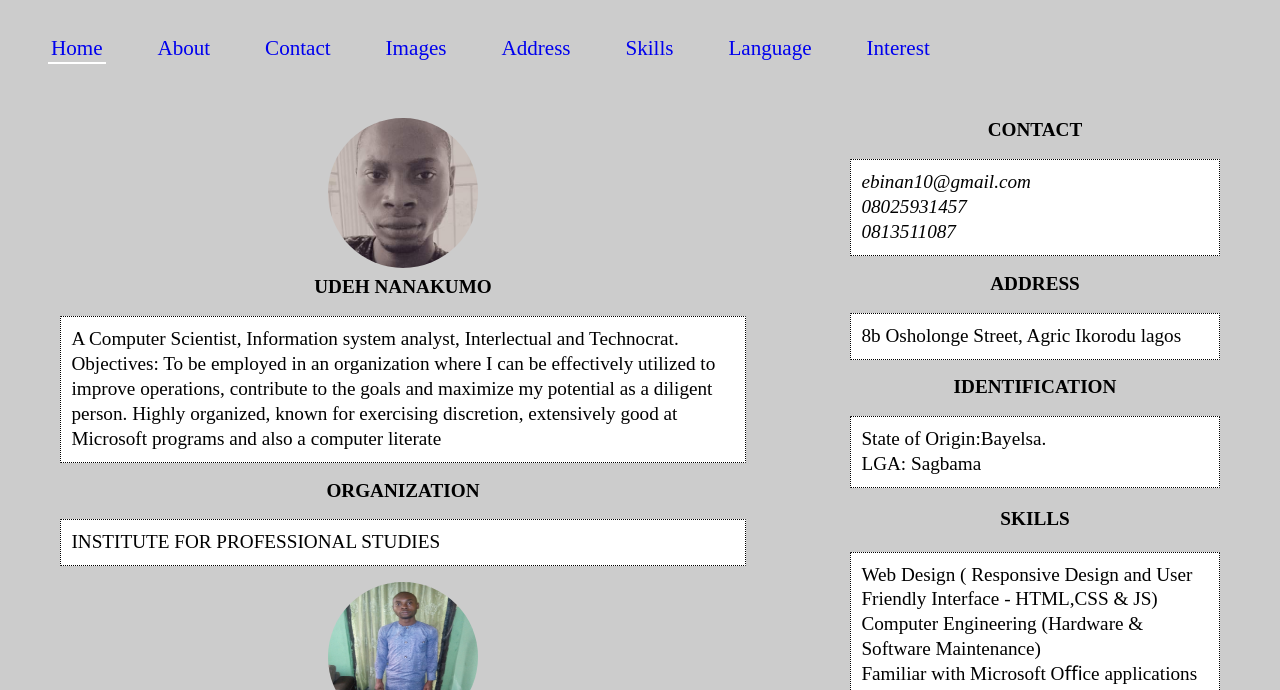
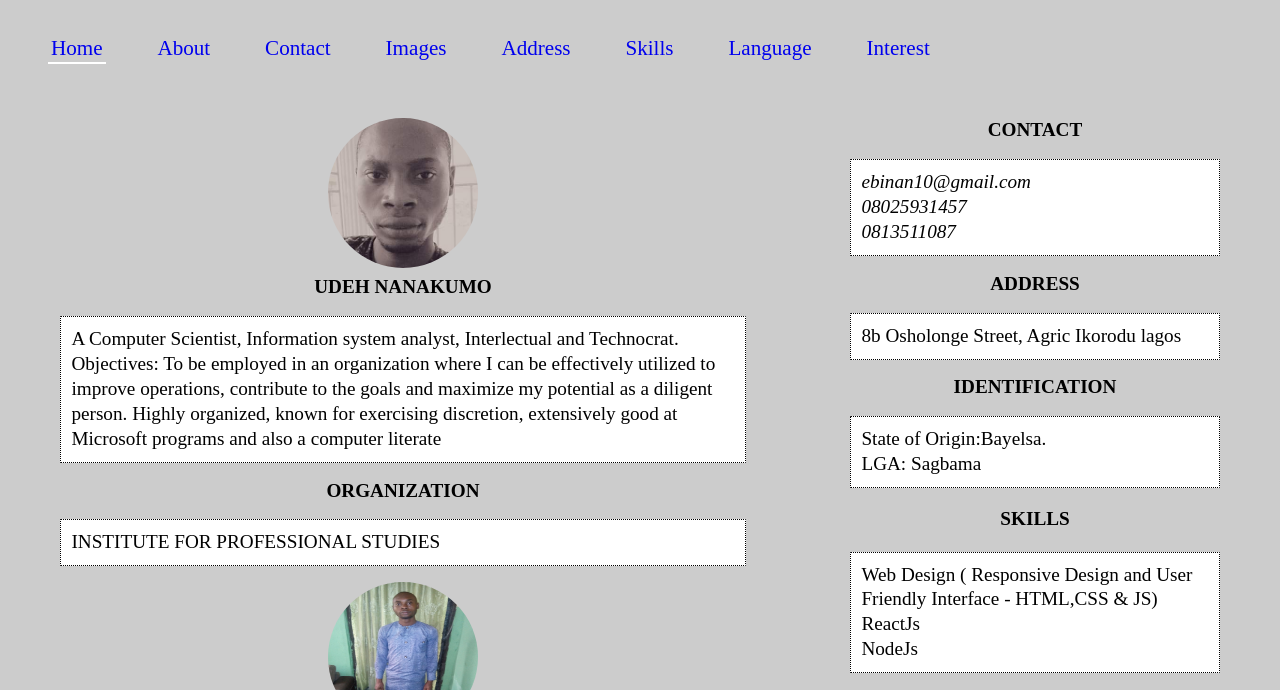
Before and after one commit to ebinan10/my-cv-on-a-web-page, a plain HTML site: page index.html in a window 1280 px wide. Shown: the part 81-771 px from the top of the page. Drawn offline with Linux system fonts and the light colour scheme.

Commit message:
Update to index.js file

```diff
--- a/index.html
+++ b/index.html
@@ -54,8 +54,7 @@ TARGET/SALES</p>
 	<section id="page6">
 
 	<h1 class="content"><a href="./images/professional.jpg"><div class="image"><img src="./images/professional.jpg"></div></a>PERSONAL PROJECTS</h1>
-	<p class="unique"> Building Contracts (05/2019 – 12/2019)<br> Nafeap webpage (05/2020 – Present)<br> bakury webpage (06/2020 – Present)
-	</p>
+
 </section>
 <section id="page7">
 
@@ -86,12 +85,8 @@ Human Resource Management Professional (10/2017 – Present)
 
 <section id="skill"><h1 class="content">SKILLS</h1><p class="unique">
 Web Design ( Responsive Design and  User Friendly Interface - HTML,CSS & JS)<br>
-Computer Engineering (Hardware & Software Maintenance)<br>
-Familiar with Microsoft Oﬃce applications (MS Word, Excel, Power point)<br>
-Project Management and Resource Management<br>
-Creative Thinking<br>
-Electrictian<br>
- Painting </p>
+ReactJs<br>
+NodeJs<br> </p>
 </section>
 <section id="language"><h1 class="content">LANGUAGES</h1><p class="unique">  English, Ijaw and Igbo Full Professional Proﬁciency
  </p>
@@ -100,7 +95,7 @@ Electrictian<br>
 <p class="unique">Studying, Travelling & Meeting New People</p></section>
 </div></div>
 <footer id="footer">
-	<p> Udeh Nanakumo &copy;2020</p>
+	<p> Udeh Nanakumo &copy;2023</p>
 </footer>
 
 </body>
```
